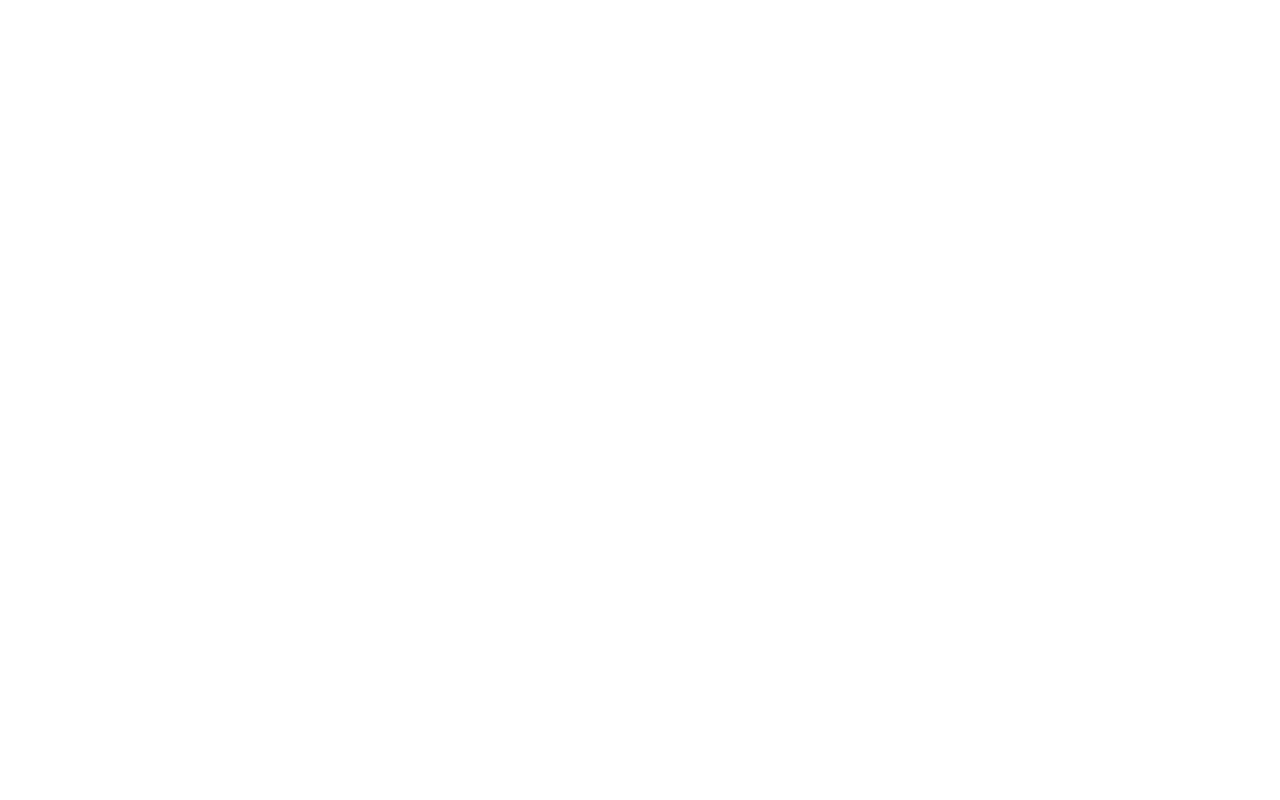
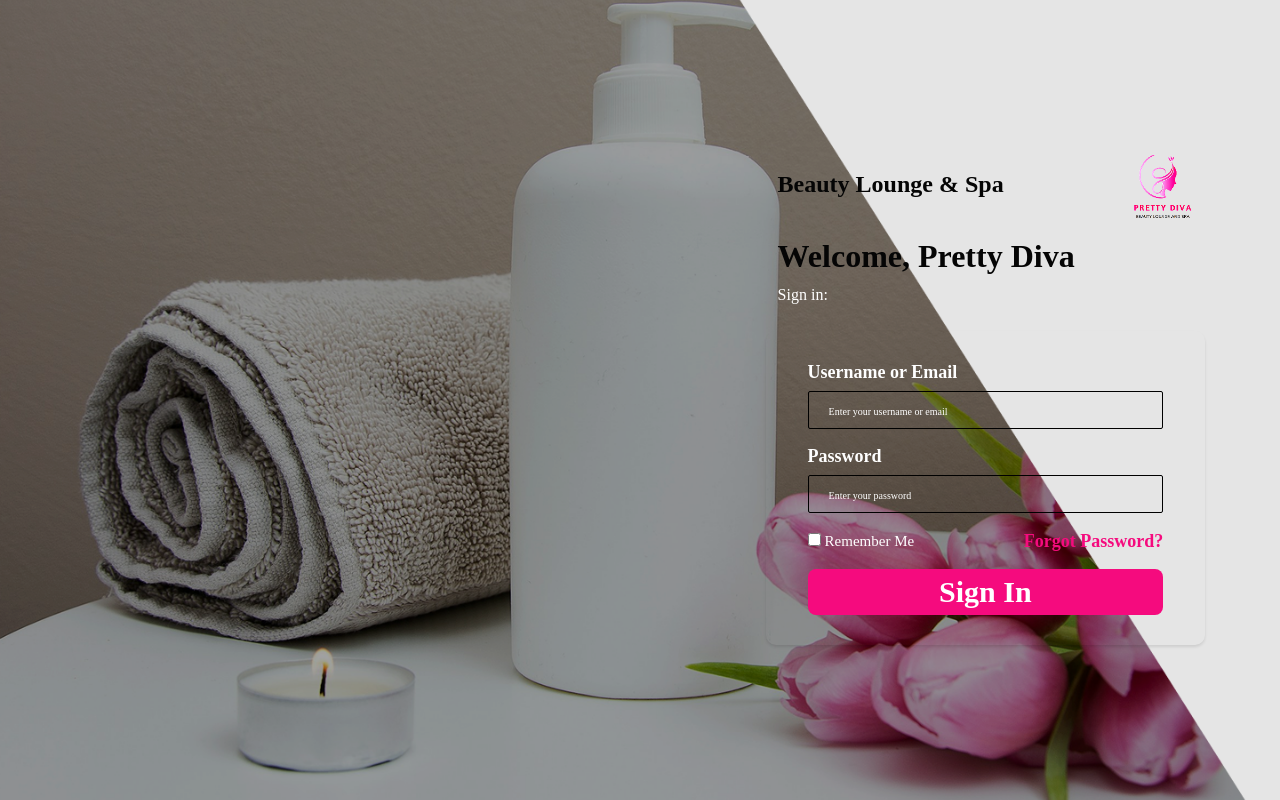
Before and after one commit to Namibra-Devs/lounge-spa-admin, a plain HTML site: page index.html in a window 1280 px wide. Drawn offline with nearby package versions, Linux system fonts and the light colour scheme.

Commit message:
login page done

```diff
--- a/assets/css/styles.css
+++ b/assets/css/styles.css
@@ -22,3 +22,135 @@ body {
   background: #e04e52;
   border-radius: 5rem;
 }
+
+/* Login form */
+
+.login-bg {
+  background-image: url("/assets/images/login.png"); /* Example background */
+  background-size: cover;
+  background-position: center;
+  position: relative;
+}
+.login-content {
+  width: 35%;
+    justify-content: right;
+    margin-left: 60% !important;
+  z-index: 1;
+
+}
+/* Overlay for dimming the background */
+.overlay {
+  position: absolute;
+  top: 0;
+  left: 0;
+  width: 100%;
+  height: 100%;
+  background: rgba(0, 0, 0, 0.1); /* Semi-transparent black */
+}
+
+/* Login box style */
+.login-box {
+  background: transparent; /* Transparent background */
+  padding: 30px;
+  border-radius: 10px;
+  box-shadow: 0 2px 3px rgba(0, 0, 0, 0.1);
+}
+.form-label {
+  font-family: Noto Serif JP;
+  font-weight: 600;
+  font-size: 18px;
+  line-height: 21px;
+  letter-spacing: 0%;
+  color: #ffffff;
+}
+/* Logo and name styling */
+.name {
+  font-family: Noto Serif JP;
+  font-weight: 600;
+  font-size: 24px;
+  line-height: 37px;
+  letter-spacing: 0%;
+  color: #050505;
+}
+.title {
+  font-family: Noto Serif JP;
+  font-weight: 900;
+  font-size: 32px;
+  line-height: 37px;
+  letter-spacing: 0%;
+  color: #050505;
+}
+.logo img {
+  max-width: 60px;
+}
+
+/* Input field and button adjustments */
+.form-control {
+  color: #ffffff;
+  border-radius: 2px;
+  padding-left: 20px;
+  border: 1px solid black;
+  background-color: transparent;
+}
+.login-box ::placeholder {
+  font-family: Noto Serif JP;
+  font-weight: 400;
+  font-size: 10px;
+  line-height: 21px;
+  letter-spacing: 0%;
+  color: white;
+}
+/* Customizing the checkbox appearance */
+input[type="checkbox"] {
+  border: 1px solid black;
+  background-color: transparent;
+}
+.rem {
+  font-family: Noto Serif JP;
+  font-weight: 500;
+  font-size: 15px;
+  line-height: 21px;
+  letter-spacing: 0%;
+  color: white;
+}
+.forgot {
+  font-family: Noto Serif JP;
+  font-weight: 600;
+  font-size: 18px;
+  line-height: 21px;
+  letter-spacing: 0%;
+  color: #f50b7e;
+  text-decoration: none;
+}
+.forgot:hover {
+  text-decoration: underline;
+}
+/* Button styling */
+.login-btn {
+  width: 531;
+  height: 74;
+  top: 622px;
+  left: 805px;
+  border-radius: 8px;
+  background-color: #f50b7e;
+  border: none;
+  font-family: Noto Serif JP;
+  font-weight: 700;
+  font-size: 30px;
+  line-height: 26px;
+  letter-spacing: 0%;
+  color: white;
+  padding: 10px 0;
+  transition: 0.3s ease;
+}
+.login-btn:hover {
+  border: 1px solid #f50b7e;
+  color: #e04e52;
+}
+/* Adjustments for mobile view */
+@media (max-width: 767px) {
+  .login-box {
+    width: 90%;
+    margin: 0 auto;
+  }
+}
--- a/index.html
+++ b/index.html
@@ -3,7 +3,7 @@
   <head>
     <meta charset="UTF-8" />
     <meta name="viewport" content="width=device-width, initial-scale=1.0" />
-    <title>DIVA LOUNGE & SPA | HOME</title>
+    <title>DIVA LOUNGE & SPA | LOGIN</title>
     <link
       rel="stylesheet"
       href="/assets/vendor/bootstrap/css/bootstrap.min.css"
@@ -32,6 +32,56 @@
     />
   </head>
   <body>
+    <!DOCTYPE html>
+    <html lang="en">
+      <body>
+        <div
+          class="container-fluid login-bg vh-100 d-flex align-items-center justify-content-end"
+        >
+          <div class="overlay"></div>
+          <!-- Content container with 45% width, aligned to the right -->
+          <div class="container login-content">
+            <!-- Top row with Name and Logo -->
+            <div
+              class="logo d-flex justify-content-between align-items-center mb-3"
+            >
+              <h5 class="name">Beauty Lounge & Spa</h5>
+              <img src="/assets/images/logo1.png" alt="Logo" class="img-fluid" />
+            </div>
+            <!-- Title and description below -->
+            <div class="row text-start mb-2">
+              <h3 class="title">Welcome, Pretty Diva</h3>
+              <p class="text-white">
+                Sign in:
+              </p>
+            </div>
+            <!-- Form section -->
+            <div class="row login-box">
+              <form>
+                <div class="mb-3">
+                    <label for="username" class="form-label">Username or Email</label>
+                    <input type="text" id="username" name="username" class="form-control text-start" placeholder="Enter your username or email" required>
+                </div>
+
+                <div class="mb-3">
+                    <label for="password" class="form-label">Password</label>
+                    <input type="password" id="password" name="password" class="form-control text-start" placeholder="Enter your password" required>
+                </div>
+
+                <div class="d-flex justify-content-between align-items-center mb-3">
+                    <div>
+                        <input type="checkbox" id="remember">
+                        <label for="remember" class="rem">Remember Me</label>
+                    </div>
+                    <a href="#" class="forgot">Forgot Password?</a>
+                </div>
+
+                <button type="submit" class="btn login-btn w-100">Sign In</button>
+            </form>
+            </div>
+          </div>
+        </div>
+
         <script src="assets/vendor/bootstrap/js/bootstrap.min.js"></script>
         <script src="assets/js/script.js"></script>
         <script
@@ -47,3 +97,5 @@
         </script>
       </body>
     </html>
+  </body>
+</html>
```
Also changed, not shown: assets/images/login.png (added), assets/images/logo1.PNG (added). Lines whose indentation alone changed are shown as unchanged.
